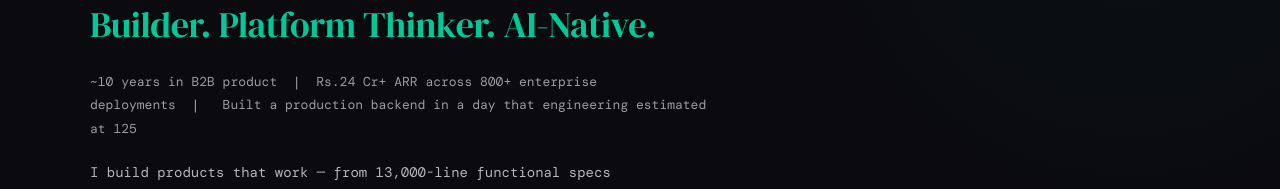
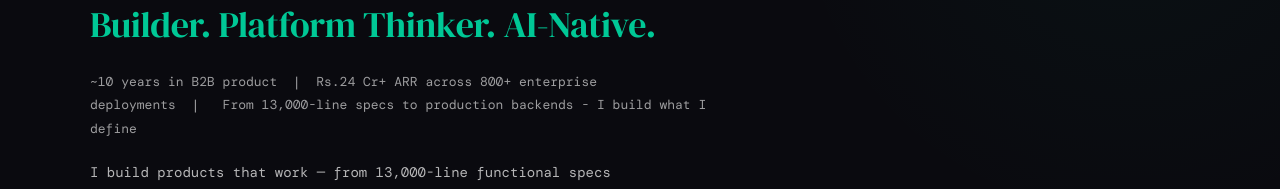
Before and after one commit to piyanshuofficial/piyanshu-portfolio, a Next.js app: page / in a window 1280 px wide. Shown: the part 266-455 px from the top of the page. Built offline with nearby package versions, Linux system fonts and the light colour scheme; a web font is replaced by a local one.

Commit message:
Update hero subheadline copy
Co-Authored-By: Claude Sonnet 4.6 <noreply@anthropic.com>

```diff
--- a/src/components/Hero.jsx
+++ b/src/components/Hero.jsx
@@ -26,7 +26,7 @@ export default function Hero() {
 
             <p className={styles.subheadline}>
               ~10 years in B2B product&nbsp;&nbsp;|&nbsp;&nbsp;Rs.24 Cr+ ARR across 800+ enterprise deployments&nbsp;&nbsp;|&nbsp;&nbsp;
-              Built a production backend in a day that engineering estimated at 125
+              From 13,000-line specs to production backends - I build what I define
             </p>
 
             <p className={styles.description}>
```
